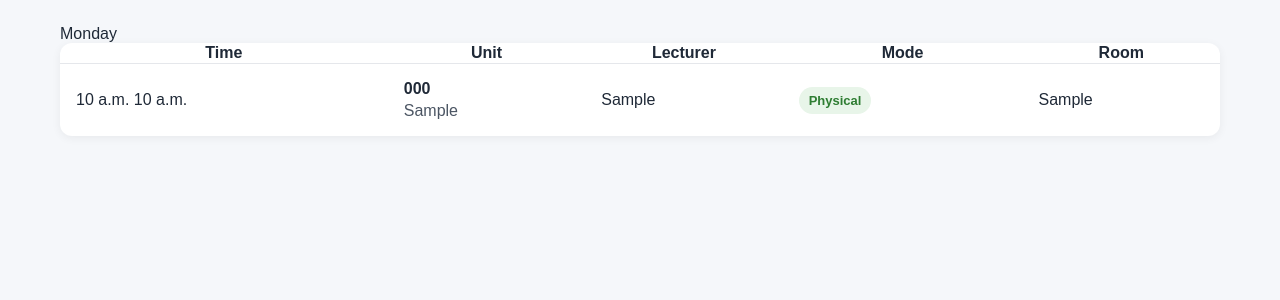
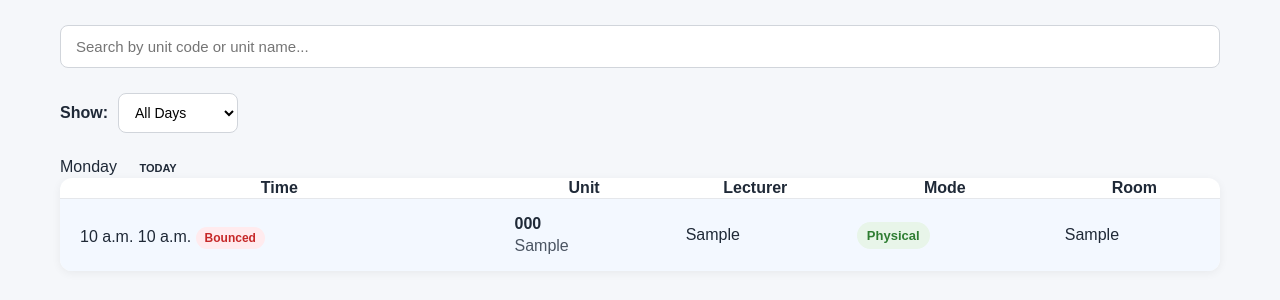
Before and after one commit to Seth2467/Bitwise, a Django app: page /timetable/ in a window 1280 px wide. Shown: the part 122-422 px from the top of the page. Run offline with Django 5.2, Linux system fonts and the light colour scheme; tables that the repository leaves empty hold one stand-in row (values such as "Sample post").

Commit message:
Update timetable filtering

```diff
--- a/Timetable/models.py
+++ b/Timetable/models.py
@@ -21,6 +21,7 @@ class TimetableEntry(models.Model):
     unit = models.CharField( max_length=50)
     lecturer = models.CharField( max_length=50)
     mode = models.CharField(max_length=10, choices = MODE_CHOICES, default= 'Physical')
+    bounced = models.BooleanField(default=False)
     room = models.CharField( max_length=10, blank = True)
     online_link = models.URLField(blank=True)
     start_time = models.TimeField()
--- /dev/null
+++ b/Timetable/static/timetable/script.js
@@ -0,0 +1,42 @@
+const searchInput = document.getElementById("timetableSearch");
+const timetableRows = document.querySelectorAll(".timetable-row");
+const daySections = document.querySelectorAll(".day-selection");
+const dayFilter = document.getElementById("dayFilter");
+
+function filterTimetable() {
+    const searchText = searchInput.value.toLowerCase();
+    const selectedDay = dayFilter.value;
+
+    timetableRows.forEach(function (row) {
+        const searchData = row.dataset.search.toLowerCase();
+        const rowDay = row.dataset.day;
+        const rowMatchesSearch = searchData.includes(searchText);
+        const rowMatchesDay = selectedDay === "All" || rowDay === selectedDay;
+
+        if (rowMatchesSearch && rowMatchesDay) {
+            row.style.display = "";
+        } else {
+            row.style.display = "none";
+        }
+    });
+
+    daySections.forEach(function (section){
+        const sectionDay = section.dataset.day;
+
+        if (selectedDay === "All" || sectionDay === selectedDay) {
+            section.style.display = "";
+        } else {
+            section.style.display = "none";
+        }
+    });
+}
+
+searchInput.addEventListener(
+    "input",
+    filterTimetable
+);
+
+dayFilter.addEventListener(
+    "change",
+    filterTimetable
+);
--- a/Timetable/static/timetable/style.css
+++ b/Timetable/static/timetable/style.css
@@ -110,6 +110,142 @@ tr :hover {
     letter-spacing: 0.5px;
 }
 
+.today-label {
+    display: inline-block;
+    margin-left: 10px;
+    padding: 4px 8px;
+    border-radius: 12px;
+    font-size: 11px;
+    font-weight: bold;
+    vertical-align: middle;
+}
+
+.today-card {
+    border-left: 4px solid #1565c0;
+    box-shadow: 0 4px 14px rgba(21, 101, 192, 0.12);
+}
+
+.today-card tbody tr {
+    background: #919ef7;
+}
+
+.today-card tbody tr:hover {
+    background: #015fca;
+}
+
+.today-row{
+    background: #f3f8ff;
+}
+
+.today-row .unit-code{
+    font-weight: 700;
+}
+
+.today row td:first-child {
+    font-weight: 600;
+}
+
+.class-status {
+    display: inline-block;
+    margin-top: 6px;
+    padding: 4px 9px;
+    border-radius: 12px;
+    font-size: 12px;
+    font-weight: bold;
+}
+
+.upcoming {
+    background: #e3f2fd;
+    color: #1565c0;
+}
+
+.ongoing {
+    background: #e8f5e9;
+    color: #2e7d32;
+}
+
+.finished {
+    background: #eeeeee;
+    color: #616161;
+}
+
+.bounced {
+    background: #ffebee;
+    color: #c62828;
+}
+
+.time-cell {
+    position: relative;
+    padding-left: 20px;
+}
+
+.status-indicator {
+    position: absolute;
+    left: 0;
+    top: 10px;
+    bottom: 10px;
+    width: 5px;
+    border-radius: 4px;
+}
+
+/* Status colors*/
+.status-indicator.ongoing {
+    background: #2e7d32;
+}
+
+.status-indicator.upcoming {
+    background: #1565c0;
+}
+.status-indicator.finished {
+    background: #616161;
+}
+.status-indicator.bounced {
+    background: #c62828;
+}
+
+/*search-box*/
+.search-box {
+    margin-bottom: 25px;
+}
+.search-box input {
+    width: 100%;
+    padding: 12px 15px;
+    border: 1px solid #d1d5db;
+    border-radius: 8px;
+    font-size: 15px;
+    outline: none;
+}
+
+.search-box input:focus{
+    border-color: #1565c0;
+    box-shadow: 0 0 0 3px rgba(21, 101, 192, 0.1);
+}
+
+.day-filter {
+    display: flex;
+    align-items: center;
+    gap: 10px;
+    margin-bottom: 25px;
+}
+
+.day-filter label {
+    font-weight: 600;
+}
+.day-filter select {
+    padding: 10px 12px;
+    border: 1px solid #d1d5db;
+    border-radius: 8px;
+    font-size: 14px;
+    background: white;
+    cursor: pointer;
+    outline: none;
+}
+
+.day-filter select:focus {
+    border-color: #1565c0;
+    box-shadow: 0 0 0 3px rgba(21, 101, 192, 0.1);
+}
+
 /* Mobile*/
 
 @media (max-width: 768px) {
--- a/Timetable/templates/timetable/timetable.html
+++ b/Timetable/templates/timetable/timetable.html
@@ -6,6 +6,8 @@
     <title>Class Timetable</title>
 
     <link rel = "stylesheet" href="{% static 'timetable/style.css' %}">
+
+    <script src=" {% static 'timetable/script.js' %}" defer ></script>
 </head>
 
 <body>
@@ -14,17 +16,42 @@
             <h1> Class Timetable </h1>
             <p>Electical and Electronic Engineering</p>
         </div>
+        <div class="search-box">
+            <input
+                type="text"
+                id="timetableSearch"
+                placeholder="Search by unit code or unit name..."
+                >
+        </div>
+        <div class="day-filter">
+            <label for = "dayFilter">Show:</label>
+
+            <select id="dayFilter">
+                <option value="All">All Days</option>
+                <option value="Monday">Monday</option>
+                <option value="Tuesday">Tuesday</option>
+                <option value="Wednesday">Wednesday</option>
+                <option value="Thursday">Thursday</option>
+                <option value="Friday">Friday</option>
+            </select>
+        </div>
 
         {% regroup entries by day as day_groups %}
 
         {% for day in day_groups %}
-            <div class= "day-section">
+            <div class= "day-section"
+            data.day="{{day.grouper}}
+            data-section-day="{{day.grouper}}"
+            ">
 
                 <div class= "day.title">
                     {{ day.grouper}}
+                    {% if day.grouper == today %}
+                        <span class="today-label">TODAY</span>
+                    {% endif %}
                 </div>
 
-                <div class="timetable-card">
+                <div class="timetable-card" {% if day.grouper == today %} today-card {% endif %}>
 
                     <table>
 
@@ -40,10 +67,27 @@
 
                         <tbody>
                             {% for entry in day.list %}
-                                <tr>
-                                    <td>
-                                        {{ entry.start_time }}
-                                        {{ entry.end_time }}
+                                <tr class= "
+                                    timetable-row
+                                    {% if day.grouper == today %} today-row {% endif %}
+                                    {% if entry.status %} status-{{ entry.status|lower}}{% endif %}"
+                                    data-search="{{entry.unit_code}} {{entry.unit}}"
+                                    data-day = "{{entry.day}}"
+                                    >
+                                    <td class="time-cell">
+                                        {% if entry.status %}
+                                            <span class="status-indicator {{entry.status}}"></span>
+                                        {% endif %}
+                                        <span class = "time-text">
+                                            {{ entry.start_time }}
+                                            {{ entry.end_time }}
+                                        </span>
+
+                                        {% if entry.status %}
+                                            <div class="class-status {{entry.status|lower}}">
+                                                {{ entry.status }}
+                                            </div>
+                                        {% endif %}
                                     </td>
 
                                     <td>
--- a/Timetable/views.py
+++ b/Timetable/views.py
@@ -1,7 +1,12 @@
 from django.shortcuts import render
 from .models import TimetableEntry
+from datetime import datetime
+
 # Create your views here.
 def timetable(request):
+
+    today = datetime.now().strftime('%A')
+    current_time = datetime.now().time()
 
     day_order = {
         'Monday': 1,
@@ -11,6 +16,19 @@ def timetable(request):
         'Friday':5,
     }
     entries = TimetableEntry.objects.all()
+
+    for entry in entries:
+        if entry.bounced:
+            entry.status = 'Bounced'
+
+        elif entry.day != today:
+            entry.status = ''
+        elif current_time < entry.start_time:
+            entry.status = 'Upcoming'
+        elif current_time >= entry.end_time:
+            entry.status = 'Finished'
+        else:
+            entry.status = 'Ongoing'
     entries = sorted(
         entries,
         key= lambda entry:(
@@ -19,4 +37,4 @@ def timetable(request):
         )
     )
 
-    return render(request, 'timetable/timetable.html', {'entries': entries})
+    return render(request, 'timetable/timetable.html', {'entries': entries, 'today': today})
```
Also changed, not shown: Timetable/migrations/0004_timetableentry_bounced.py (added).
